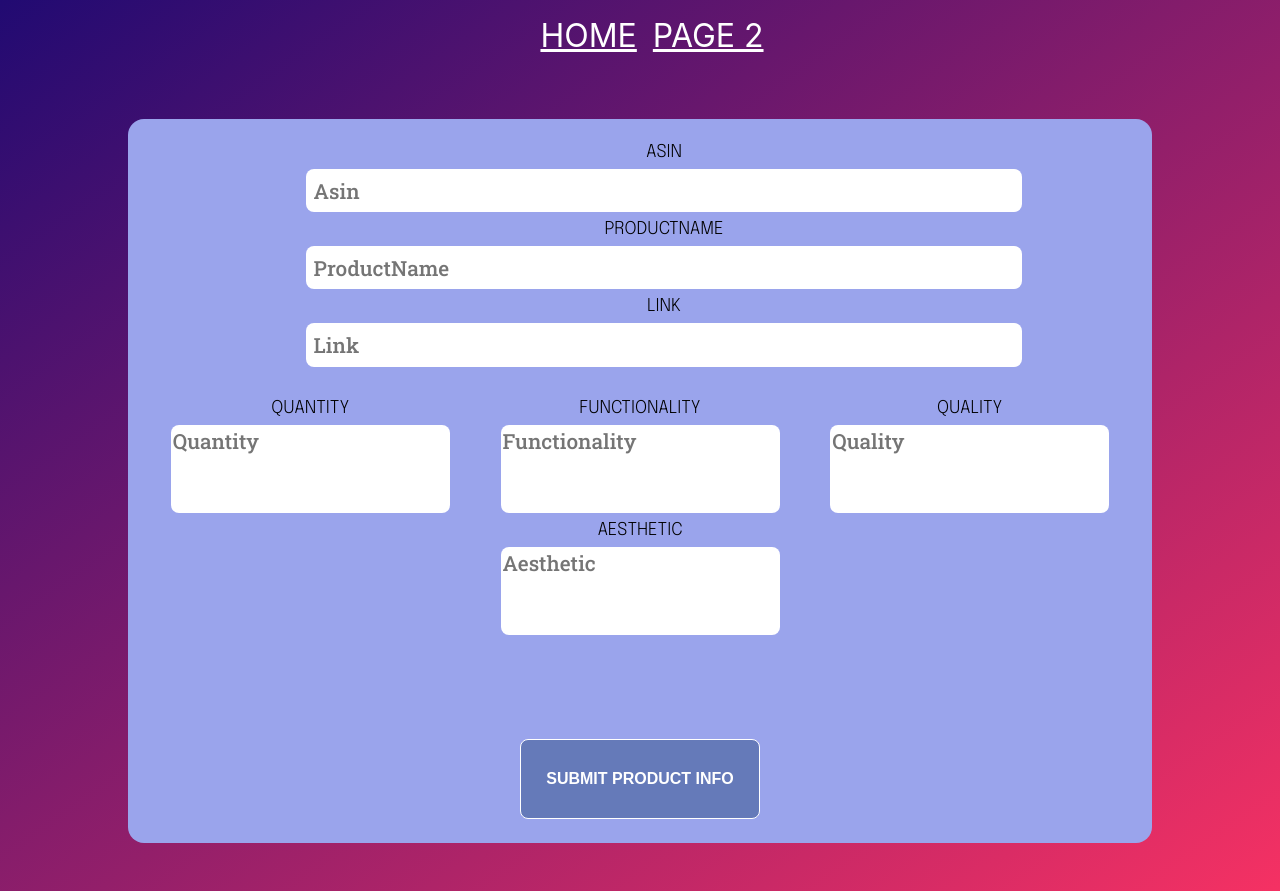
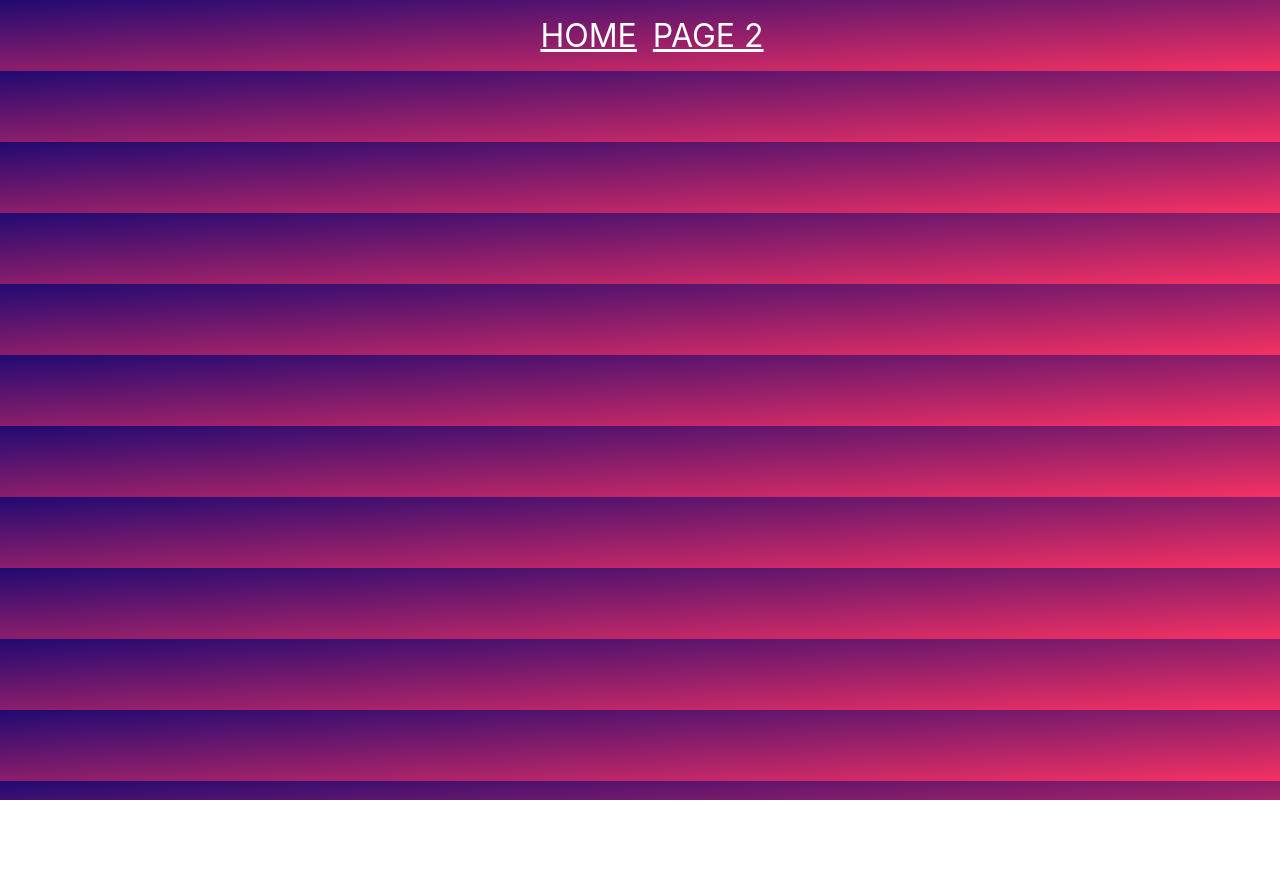
Before and after one commit to flatman123/product-validation, a React (Create React App) app: page / in a window 1280 px wide. After the commit the page ends 800 px from the top, so only its background shows below. Built offline with nearby package versions, Linux system fonts and the light colour scheme.

Commit message:
removed ProductForm compon

```diff
--- a/src/App.js
+++ b/src/App.js
@@ -8,7 +8,6 @@ const App = () => {
             <React.Fragment>
                  <div className={classes.App}>
                     <Header />
-                    <ProductForm />
                 </div>
             </React.Fragment>
 
```
